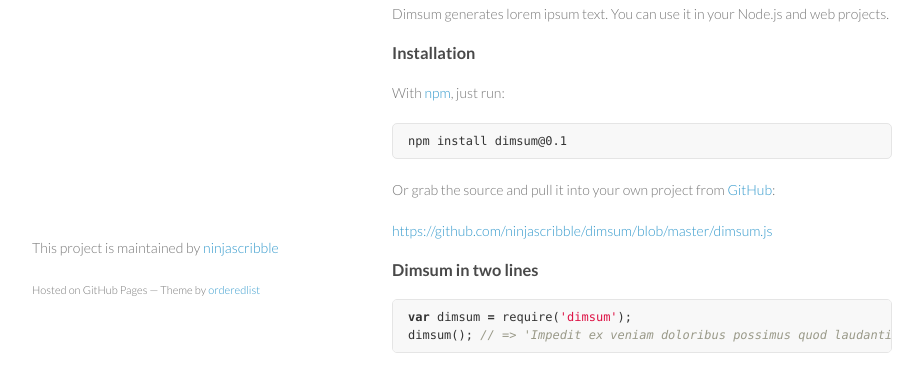
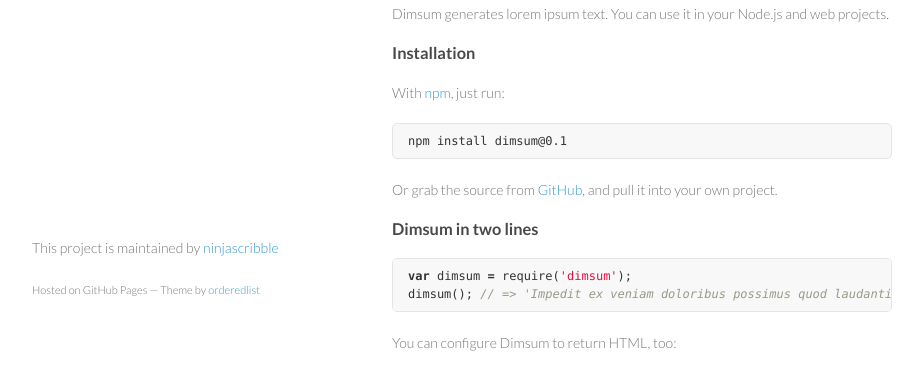
Before and after one commit to ninjascribble/dimsum, a plain HTML site: page index.html in a window 1280 px wide. Shown: the part 431-800 px from the top of the page, without its empty margins (178-1101 px from the left). Drawn offline with Linux system fonts and the light colour scheme.

Commit message:
Create gh-pages branch via GitHub

```diff
--- a/index.html
+++ b/index.html
@@ -41,9 +41,7 @@
 <div class="highlight"><pre>npm install dimsum@0.1
 </pre></div>
 
-<p>Or grab the source and pull it into your own project from <a href="https://github.com/ninjascribble/dimsum">GitHub</a>:</p>
-
-<p><a href="https://github.com/ninjascribble/dimsum/blob/master/dimsum.js">https://github.com/ninjascribble/dimsum/blob/master/dimsum.js</a></p>
+<p>Or grab the source from <a href="https://github.com/ninjascribble/dimsum">GitHub</a>, and pull it into your own project.</p>
 
 <h3>Dimsum in two lines</h3>
 
```
Also changed, not shown: params.json (+1 -1 lines).
